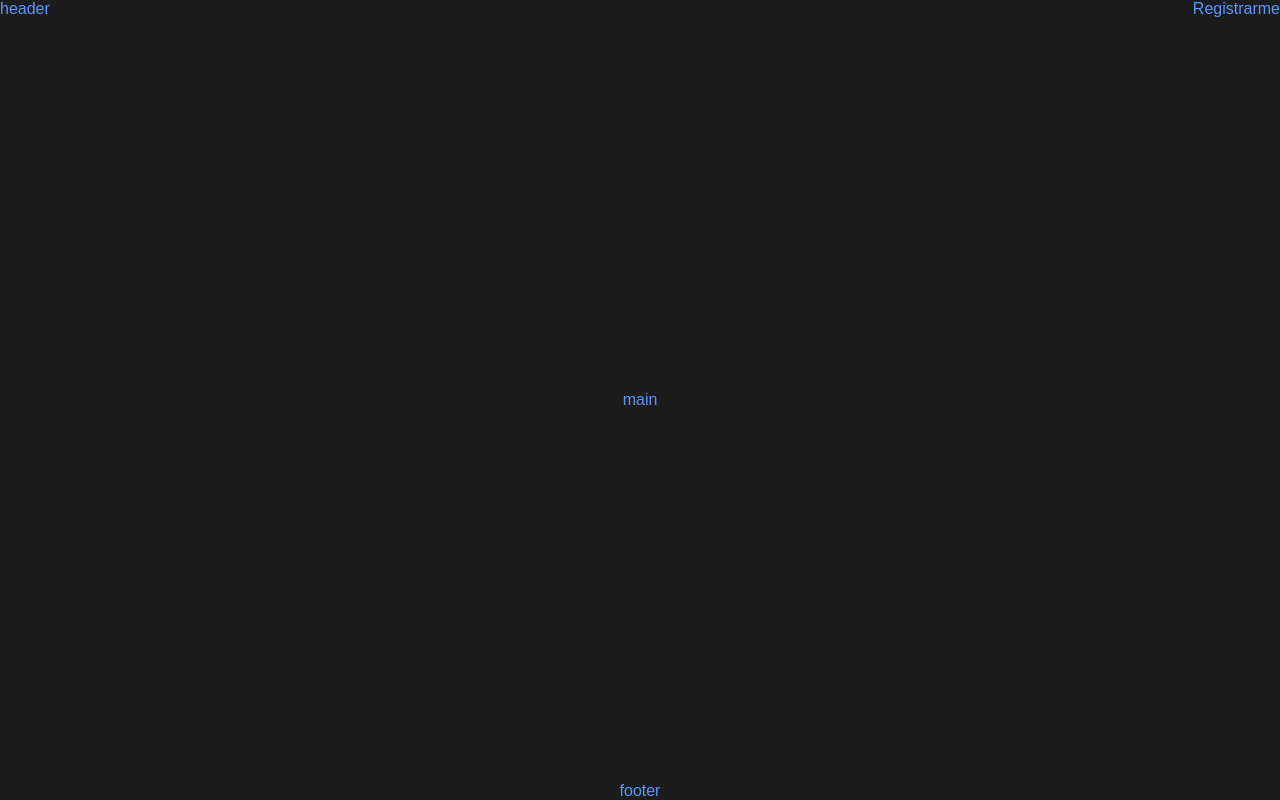
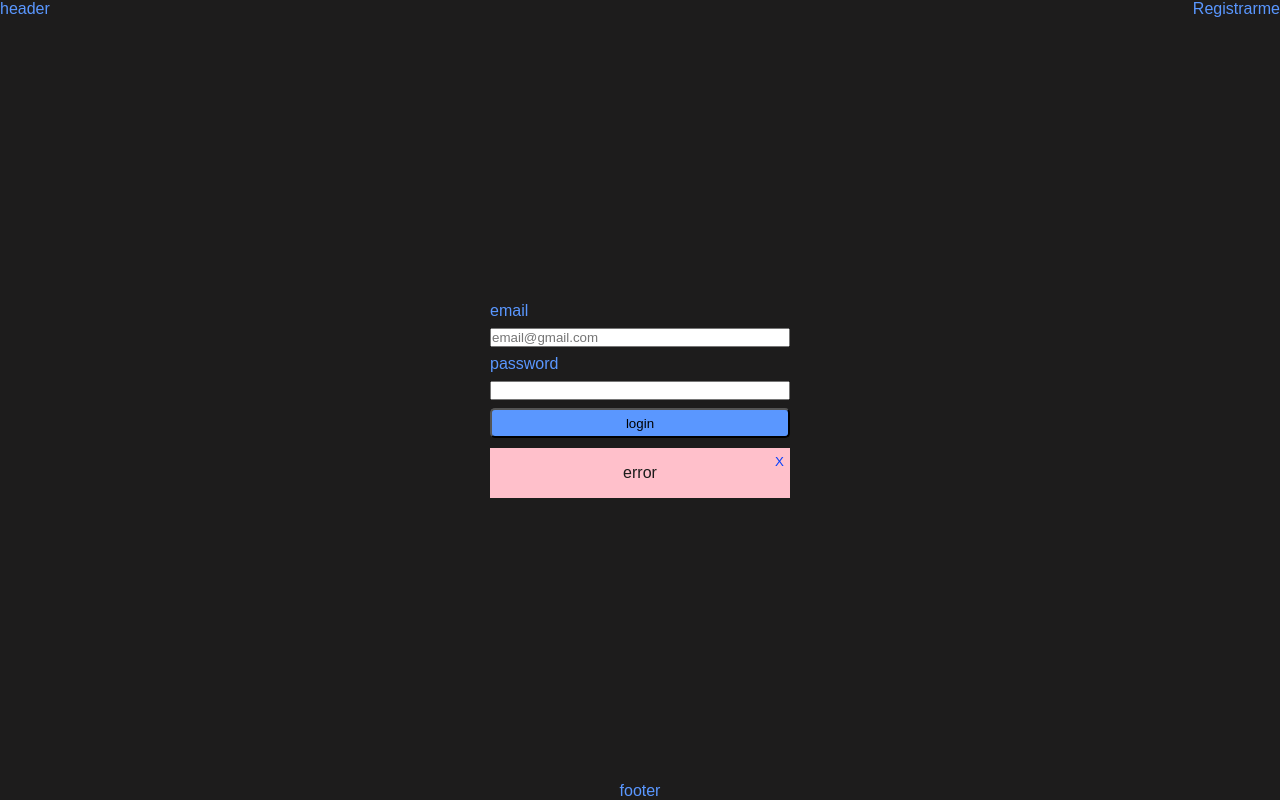
Before and after one commit to MarcoRosselDev/node-08, a website: page pages/login/index.html in a window 1280 px wide. Drawn offline with Linux system fonts and the light colour scheme.

Commit message:
login vanilla 01

```diff
--- a/pages/login/index.html
+++ b/pages/login/index.html
@@ -13,7 +13,17 @@
     <p>Registrarme</p>
   </header>
   <main>
-    <p>main</p>
+    <div class="contenedor">
+      <p>email</p>
+      <input type="email" id="email" placeholder="email@gmail.com">
+      <p>password</p>
+      <input type="password" id="password">
+      <button>login</button>
+    </div>
+    <div class="msj-contenedor mistake">
+      <p>error</p>
+      <button class="x">X</button>
+    </div>
   </main>
   <footer>
     <p>footer</p>
--- a/pages/login/login.css
+++ b/pages/login/login.css
@@ -23,6 +23,7 @@ body{
 
 main{
   display: flex;
+  flex-direction: column;
   justify-content: center;
   align-items: center;
   width: 300px;
@@ -30,6 +31,7 @@ main{
 
 .contenedor{
   display: flex;
+  width: 100%;
   flex-direction: column;
   gap: 8px;
 }
@@ -54,6 +56,7 @@ button:hover{
   color: #1b1b1b;
 
   position: relative;
+  width: 100%;
 }
 
 .x{
```
